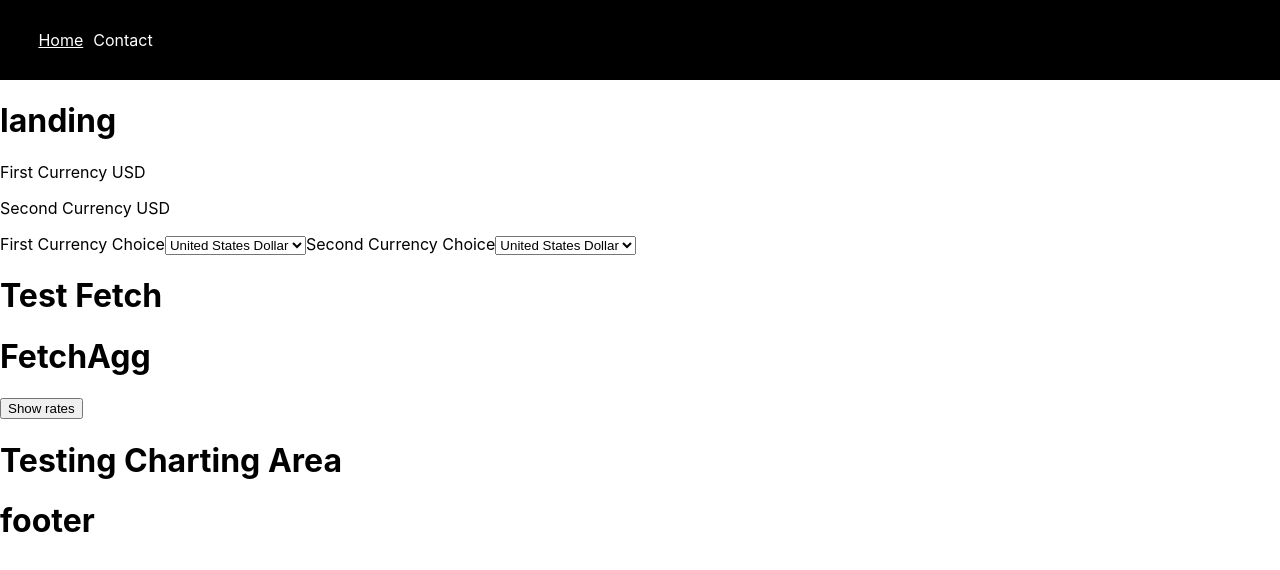
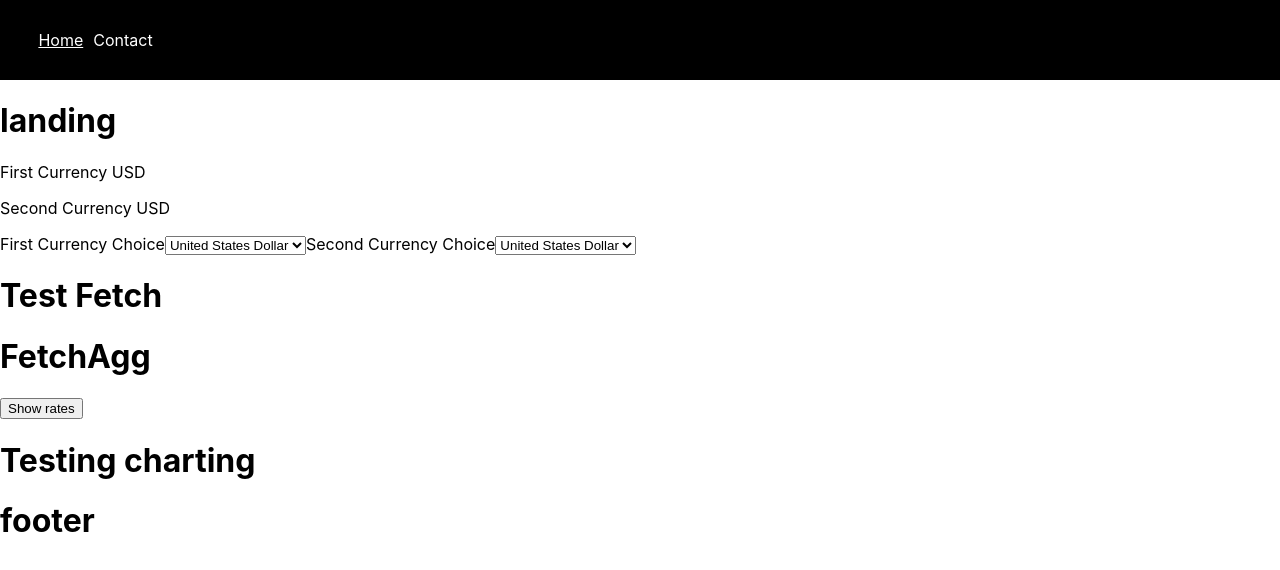
Before and after one commit to stansaner/ExchangeMate, a React (Create React App) app: page / in a window 1280 px wide. Shown: the top 570 px of the page. Built offline with nearby package versions, Linux system fonts and the light colour scheme; no server answers.

Commit message:
passed data object from fetchAgg to the chartedData component

```diff
--- a/src/components/chartData/chartData.js
+++ b/src/components/chartData/chartData.js
@@ -3,12 +3,14 @@ import "./chartData.css";
 // Imported Recharts into fetch agg component
 import { LineChart, Line, XAxis, YAxis, CartesianGrid, Tooltip, Legend} from 'recharts';
 
+const ChartedData = (props) => {
 
+    console.log(props.fetchedData);
 
-
-const ChartedData = () => {
     return (
-        <h1>Testing Charting Area</h1>
+        <>
+            <h1>Testing charting</h1>
+        </>
     );
 };
 
--- a/src/components/fetchagg/fetchAgg.js
+++ b/src/components/fetchagg/fetchAgg.js
@@ -9,7 +9,11 @@ function FetchAgg(props) {
     fetch(`https://api.polygon.io/v2/aggs/ticker/C:${props.currencyA}${props.currencyB}/range/1/day/2023-01-02/2023-01-09?adjusted=true&sort=asc&limit=120&apiKey=VjdfKVQgSP7rYvGkgO1Cu789ZdvAj_ph`)
     .then(res => res.json())
       .then(data => {
-          console.log(data);
+
+        // pass the results object as a prop
+        props.onDataFetch(data);
+
+       // console.log(data);
       })
   }
 
--- a/src/pages/landing/Landing.js
+++ b/src/pages/landing/Landing.js
@@ -10,6 +10,13 @@ import ChartedData from "../../components/chartData/chartData";
 function Landing() {
   const [currencyA, setCurrencyA] = useState("USD");
   const [currencyB, setCurrencyB] = useState("USD");
+  // Using setFetchedData function from useState to update fetchedData state
+  const [fetchedData, setFetchedData] = useState('');
+
+  // handleData function calls setFetchedData and passes it the data object as a property
+  function handleData(data) {
+    setFetchedData(data);
+  }
 
   return (
     <>
@@ -18,8 +25,8 @@ function Landing() {
       <p>Second Currency {currencyB}</p>
       <Dropdown currencyA={currencyA} currencyB={currencyB} setCurrencyA={setCurrencyA} setCurrencyB={setCurrencyB}/>
       <FetchCurrencies />
-      <FetchAgg currencyA={currencyA} currencyB={currencyB}/>
-      <ChartedData />
+      <FetchAgg currencyA={currencyA} currencyB={currencyB} onDataFetch={handleData} />
+      <ChartedData fetchedData={fetchedData}/>
     </>
   );
 };
```
